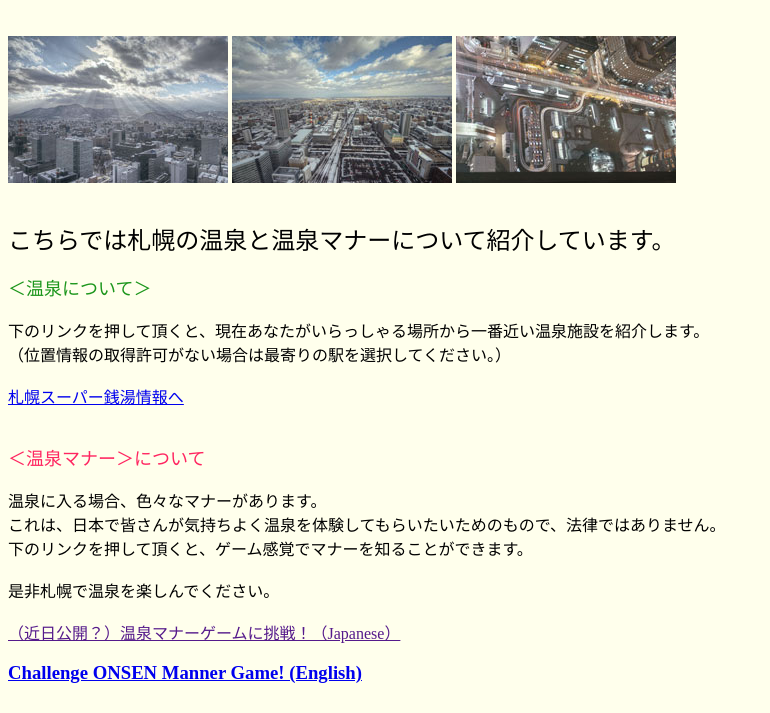
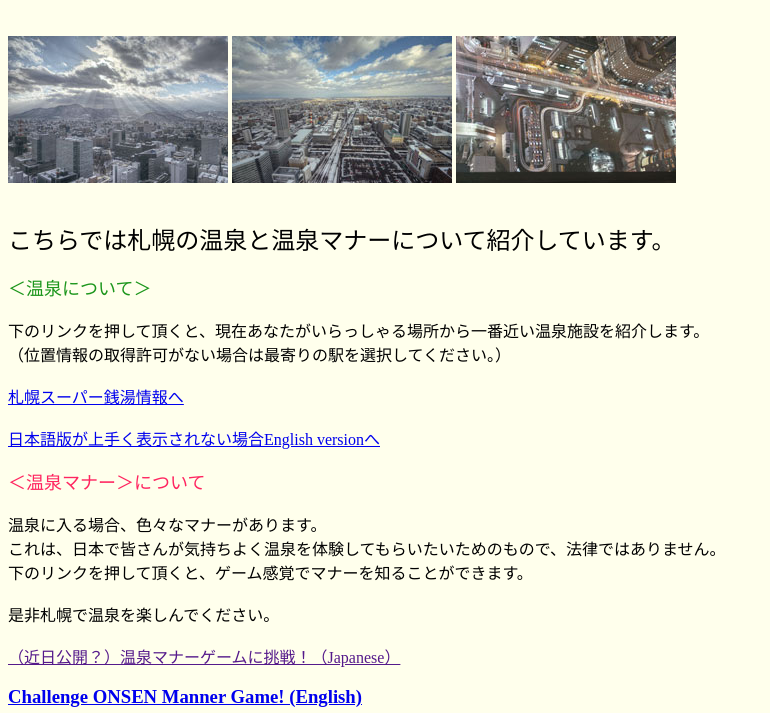
Before and after one commit to nabe8726/Onsen-Info-Sapporo, a plain HTML site: page top.html in a window 1280 px wide. Shown: the part 87-800 px from the top of the page, without its empty margins (0-770 px from the left). Drawn offline with Linux system fonts and the light colour scheme.

Commit message:
add link (Eng ver)

```diff
--- a/top.html
+++ b/top.html
@@ -35,7 +35,7 @@
 （位置情報の取得許可がない場合は最寄りの駅を選択してください。）
 </font><br/><br/>
 <a href="sapporo_jp.html">札幌スーパー銭湯情報へ</a><br /><br/>
-<br/>
+<a href="sapporo_en.html">日本語版が上手く表示されない場合English versionへ</a><br/><br/>
 
 <!--
 「北海道の温泉地」のボタン
```
